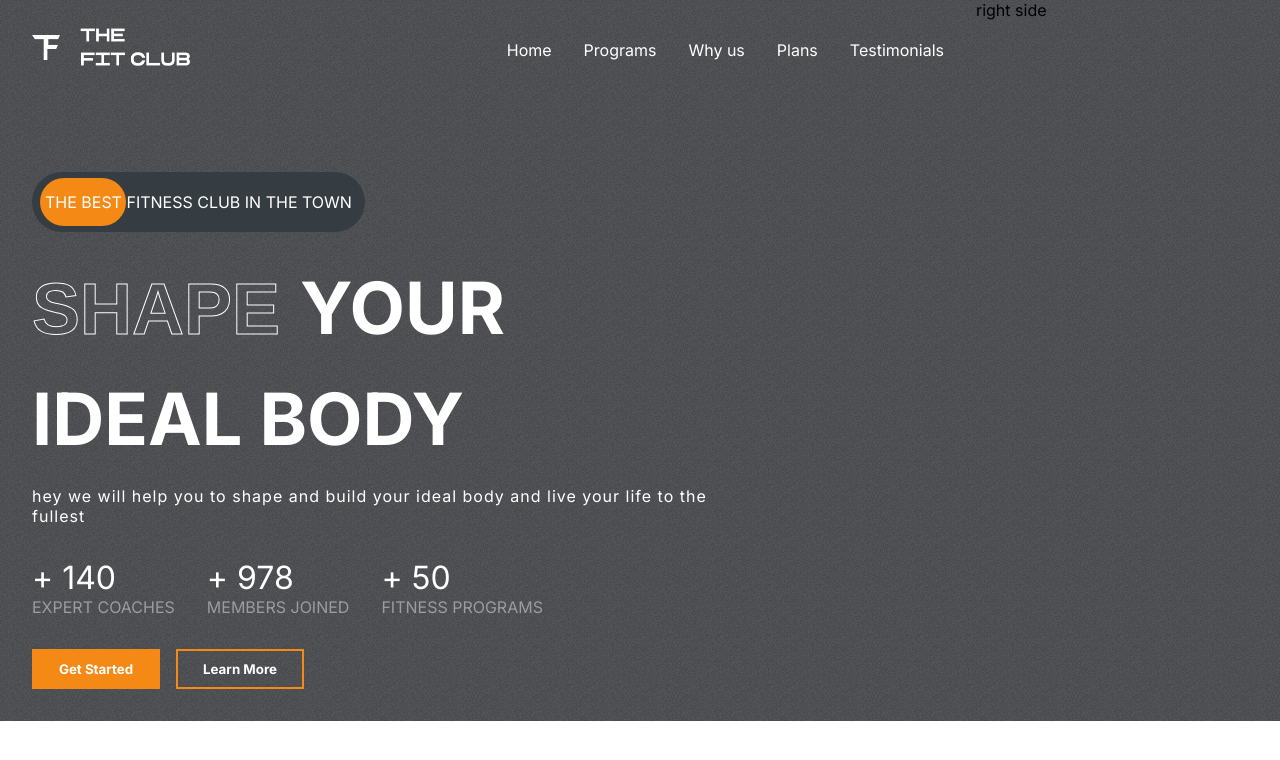
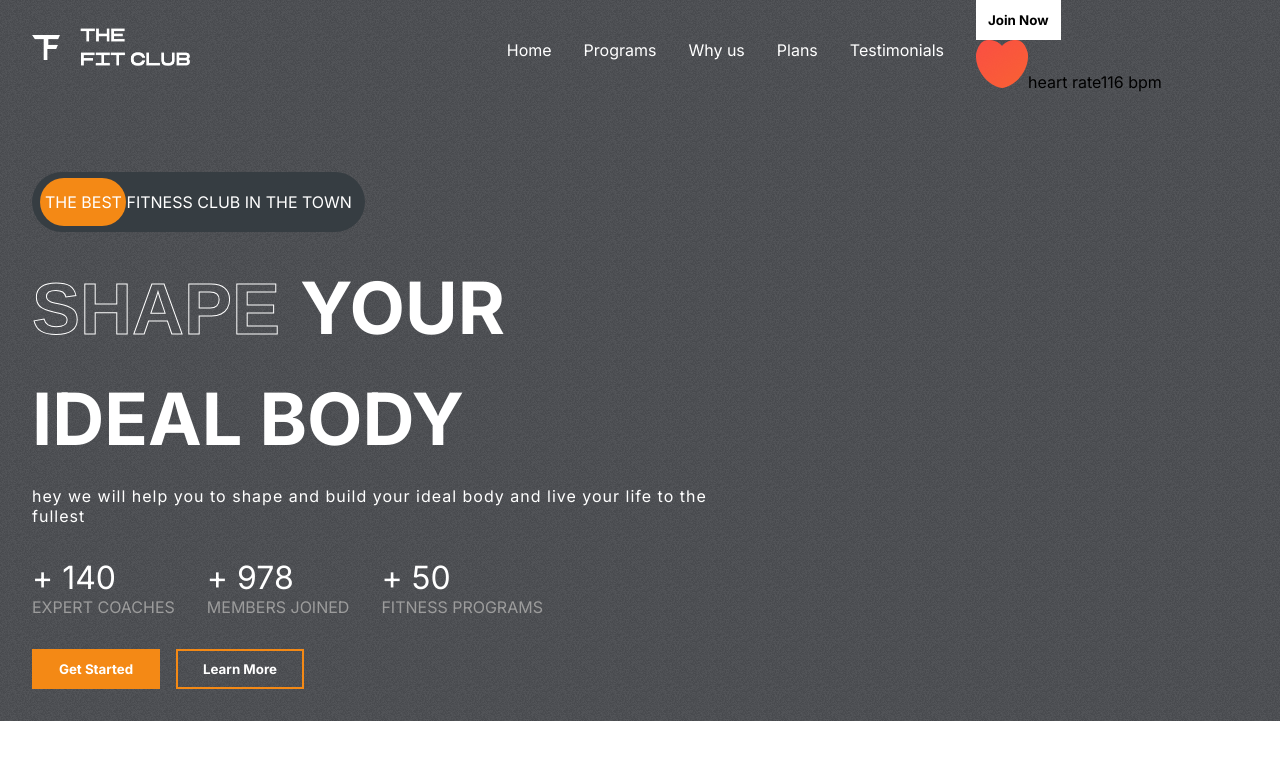
Before and after one commit to pallab17/Fithelp.o, a React (Create React App) app: page / in a window 1280 px wide. Shown: the top 760 px of the page. Built offline with nearby package versions, Linux system fonts and the light colour scheme.

Commit message:
files updated

```diff
--- a/src/components/Hero/Hero.jsx
+++ b/src/components/Hero/Hero.jsx
@@ -1,6 +1,10 @@
 import React from "react";
 import "./Hero.css";
 import Header from "../Header/Header";
+import hero_image from "../../assets/hero_image.png";
+import hero_image_back from "../../assets/hero_image_back.png";
+import Heart from "../../assets/heart.png";
+import Calories from "../../assets/calories.png";
 
 const Hero = () => {
   return (
@@ -55,7 +59,15 @@ const Hero = () => {
 
       </div>
 
-      <div className="right-h"> right side</div>
+      <div className="right-h">
+       <button className="btn">Join Now</button>
+
+       <div className="heart-rate">
+        <img src={Heart} alt="" />
+        <span>heart rate</span>
+        <span>116 bpm</span>
+       </div>
+       </div>
     </div>
   );
 };
```
